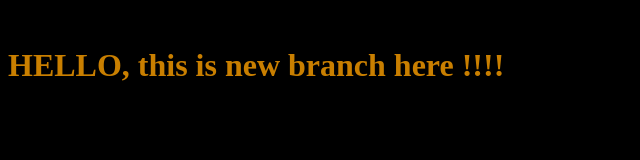
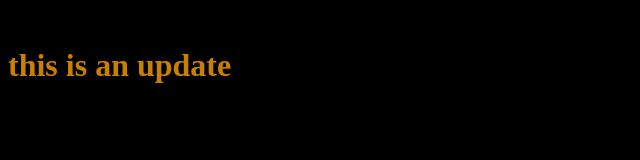
Before and after one commit to RAFIK-06/muproject, a plain HTML site: page index.html in a window 1280 px wide. Shown: the whole page, without its empty margins (0-640 px from the left). Drawn offline with Linux system fonts and the light colour scheme.

Commit message:
this is an update

```diff
--- a/index.html
+++ b/index.html
@@ -8,7 +8,7 @@
     <link rel="stylesheet" href="style.css">
 </head>
 <body>
-    <h1>HELLO, this is new branch here !!!!</h1>
+    <h1>this is an update </h1>
     <script src="app.js"></script>
 </body>
 </html>
```
